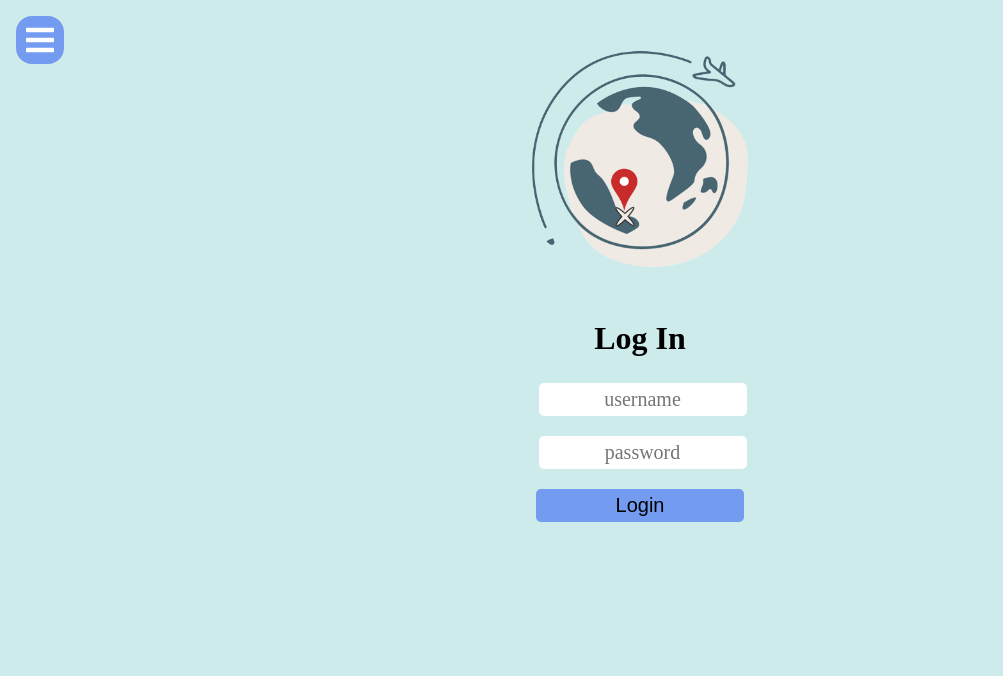
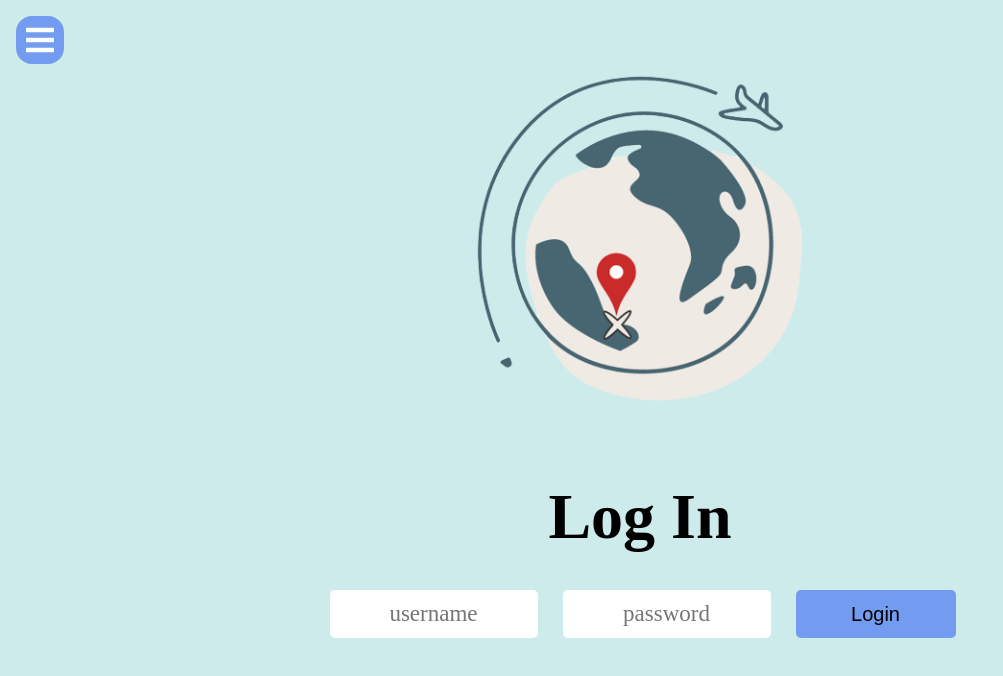
Before and after one commit to Capstone-MEJA/memorymarker, a React app: page /login in a window 1280 px wide. Shown: the top 676 px of the page, without its empty margins (0-1003 px from the left). Built offline with nearby package versions, Linux system fonts and the light colour scheme.

Commit message:
log in laptop/desktop

```diff
--- a/src/app.css
+++ b/src/app.css
@@ -38,7 +38,3 @@
 .app-link {
   color: #61dafb;
 } */
-
-body {
-  /* background-color: #ceebec; */
-}
--- a/src/features/auth/Login.tsx
+++ b/src/features/auth/Login.tsx
@@ -37,7 +37,7 @@ const Login = () => {
         <Logo src="logo.png" />
       </LogoWrapper>
 
-      <FormWrapper onSubmit={handleSubmit}>
+      <form onSubmit={handleSubmit}>
         <FormTitle>Log In</FormTitle>
         <LoginCredsWrapper>
           <Input
@@ -59,7 +59,7 @@ const Login = () => {
           </Button>
         </LoginCredsWrapper>
         {auth.loginStatus === "rejected" ? <p>{auth.loginError}</p> : null}
-      </FormWrapper>
+      </form>
     </LoginWrapper>
   );
 };
@@ -72,9 +72,6 @@ const LoginWrapper = styled.div`
   background-color: #ceebec;
   height: 100vh;
   width: 100%;
-
-  @media ${device.laptopL} {
-  }
 `;
 
 const LogoWrapper = styled.section`
@@ -86,7 +83,7 @@ const LogoWrapper = styled.section`
 const Logo = styled.img`
   width: 20rem;
 
-  @media ${device.laptopL} {
+  @media ${device.laptop} {
     width: 30rem;
   }
 `;
@@ -98,7 +95,7 @@ const FormTitle = styled.h2`
   font-size: 2rem;
   margin-bottom: 1rem;
 
-  @media ${device.laptopL} {
+  @media ${device.laptop} {
     font-size: 4rem;
   }
 `;
@@ -114,6 +111,13 @@ const Input = styled.input`
   &::placeholder {
     font-size: 20px;
   }
+
+  @media ${device.laptop} {
+    height: 3rem;
+    &::placeholder {
+      font-size: 23px;
+    }
+  }
 `;
 
 const Button = styled.button`
@@ -126,18 +130,25 @@ const Button = styled.button`
   padding: 5px;
   margin: 10px 2rem 20px 2rem;
   width: 13rem;
+
+  @media ${device.laptop} {
+    margin: 20px 10px 20px 15px;
+    height: 3rem;
+    width: 10rem;
+  }
 `;
 
 const LoginCredsWrapper = styled.section`
   display: flex;
   flex-direction: column;
   justify-content: center;
-  align-content: center;
   align-items: center;
+  // align-content: center;
   // width: 50vw;
 
-  @media ${device.laptopL} {
-
+  @media ${device.laptop} {
+    display: flex;
+    flex-direction: row;
+    justify-content: center;
+  }
 `;
-
-const FormWrapper = styled.form``;
```
